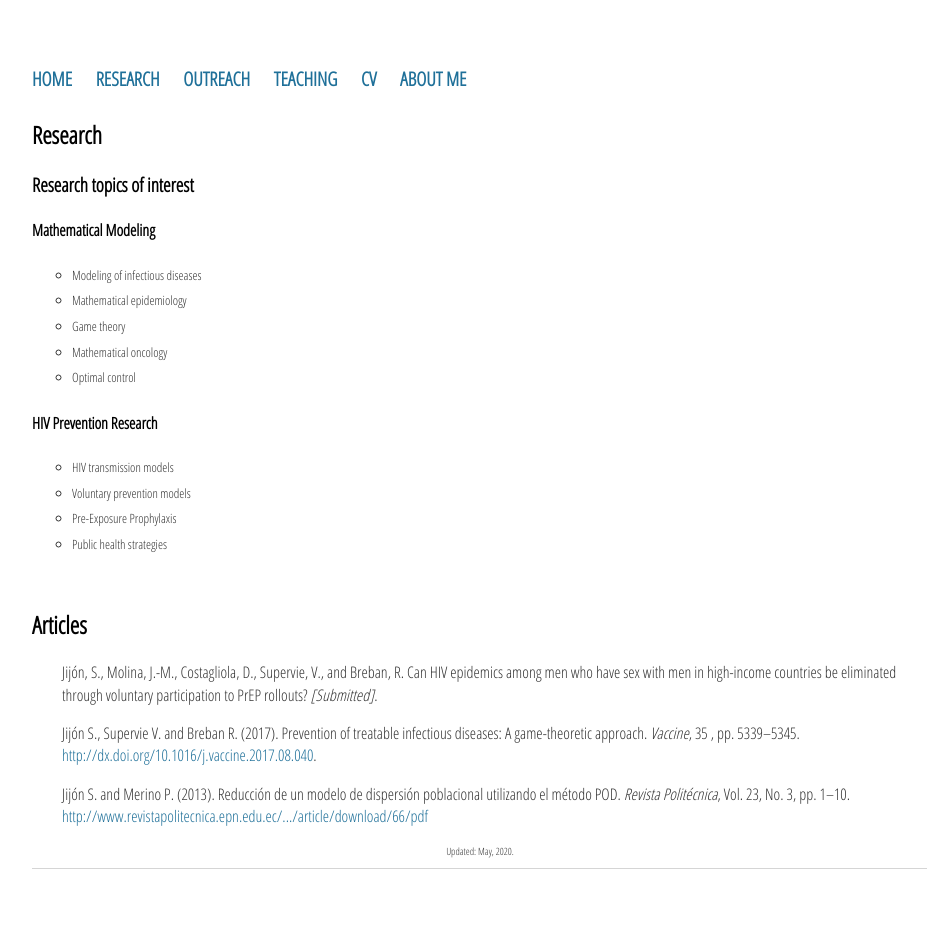
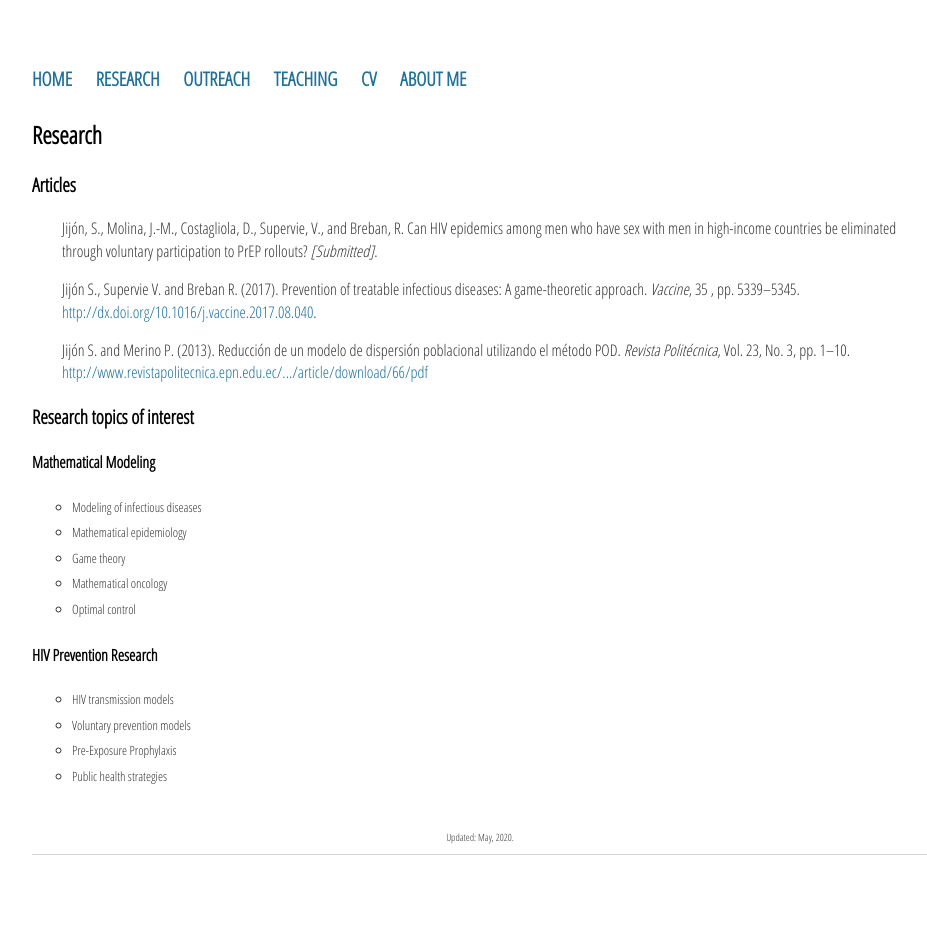
Before and after one commit to sjijon/sjijon.github.io, a Jekyll site: the page built from research.html, in a window 1280 px wide. Shown: the whole page, without its empty margins (160-1087 px from the left). Built offline with Jekyll 4.4.1, drawn with Linux system fonts in a browser that asks for light colours; nearby versions of some CDN libraries.

Commit message:
Update research.html

```diff
--- a/research.html
+++ b/research.html
@@ -4,6 +4,10 @@ title: Research
 ---
 <div class="blurb">
 	<h2>Research</h2>
+	<h3>Articles</h3>
+	<p style="padding-left:30px;">Jijón, S., Molina, J.-M., Costagliola, D., Supervie, V., and Breban, R. Can HIV epidemics among men who have sex with men in high-income countries be eliminated through voluntary participation to PrEP rollouts? <em>[Submitted]</em>.</p>
+	<p style="padding-left:30px;">Jijón S., Supervie V. and Breban R. (2017). Prevention of treatable infectious diseases: A game-theoretic approach. <em>Vaccine</em>, 35 , pp. 5339–5345. <a href="https://www.sciencedirect.com/science/article/pii/S0264410X17311283" target="_blank">http://dx.doi.org/10.1016/j.vaccine.2017.08.040</a>.
+	<p style="padding-left:30px;">Jijón S. and Merino P. (2013). Reducción de un modelo de dispersión poblacional utilizando el método POD. <em>Revista Politécnica</em>, Vol. 23, No. 3, pp. 1–10. <a href="http://www.revistapolitecnica.epn.edu.ec/ojs2/index.php/revista_politecnica2/article/download/66/pdf">http://www.revistapolitecnica.epn.edu.ec/.../article/download/66/pdf</a></p>
 
 	<h3>Research topics of interest</h3>
 	<h4>Mathematical Modeling</h4>
@@ -24,13 +28,7 @@ title: Research
 	</ul>
 	</br>
 
-<h2>Articles</h2>
-
-<p style="padding-left:30px;">Jijón, S., Molina, J.-M., Costagliola, D., Supervie, V., and Breban, R. Can HIV epidemics among men who have sex with men in high-income countries be eliminated through voluntary participation to PrEP rollouts? <em>[Submitted]</em>.</p>
-<p style="padding-left:30px;">Jijón S., Supervie V. and Breban R. (2017). Prevention of treatable infectious diseases: A game-theoretic approach. <em>Vaccine</em>, 35 , pp. 5339–5345. <a href="https://www.sciencedirect.com/science/article/pii/S0264410X17311283" target="_blank">http://dx.doi.org/10.1016/j.vaccine.2017.08.040</a>.
-<p style="padding-left:30px;">Jijón S. and Merino P. (2013). Reducción de un modelo de dispersión poblacional utilizando el método POD. <em>Revista Politécnica</em>, Vol. 23, No. 3, pp. 1–10. <a href="http://www.revistapolitecnica.epn.edu.ec/ojs2/index.php/revista_politecnica2/article/download/66/pdf">http://www.revistapolitecnica.epn.edu.ec/.../article/download/66/pdf</a></p>
-
-	<p style="font-size:10px;text-align:center;">
+<p style="font-size:10px;text-align:center;">
 		Updated: May, 2020.
 	</p>
 </div><!-- /.blurb -->
```
